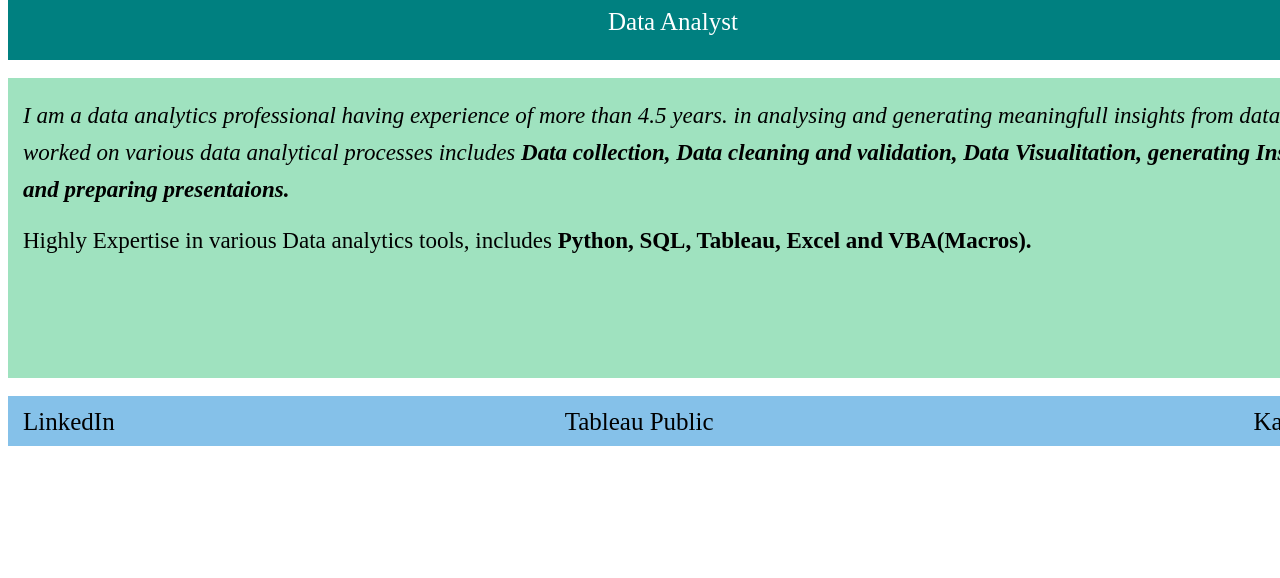
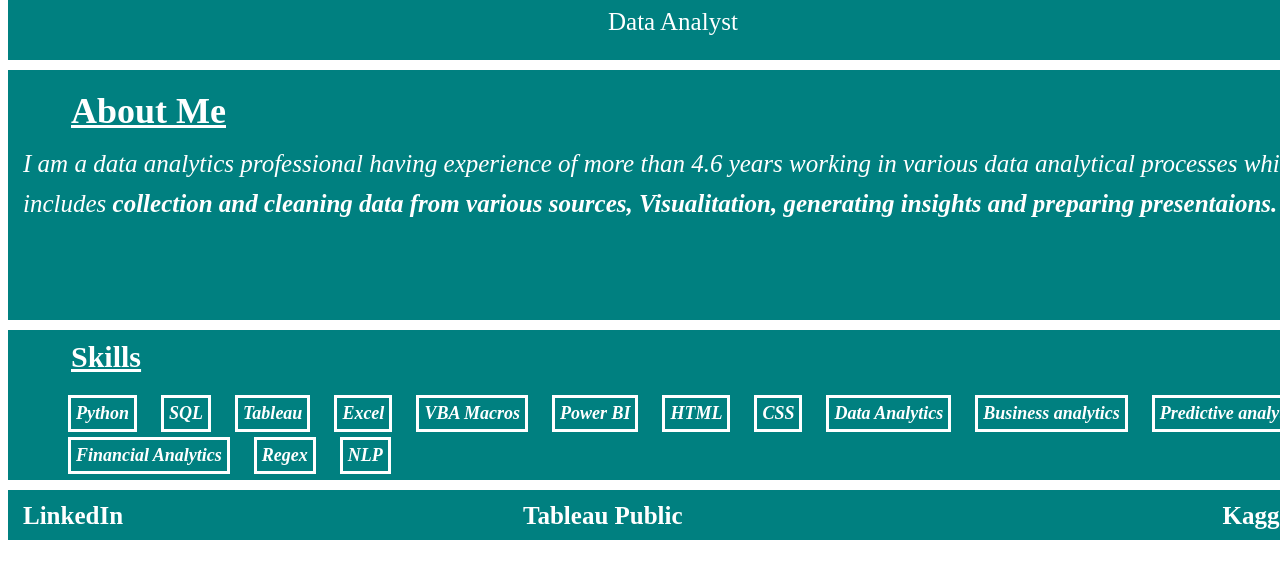
Before and after one commit to charansomagari/Charan.github.io, a plain HTML site: page index.html in a window 1280 px wide. Shown: the part 108-686 px from the top of the page. Drawn offline with Linux system fonts and the light colour scheme.

Commit message:
index.html

```diff
--- a/index.html
+++ b/index.html
@@ -2,13 +2,15 @@
 <html>
 
 <head>
-
+    <title>
+            Charan Kumar Reddy Portfolio
+    </title>
 
     <style>
 
         .title_container
         {
-            width: 1341px;
+            width: 1332px;
             height: 150px;
             background-color:  #008080;
             display: inline-flex;
@@ -19,8 +21,10 @@
 
         .title_container:hover
         {
-            box-shadow: inset 1341px 0 0 0 #FF7F50 ;
+            box-shadow: inset 1332px 0 0 0 #FF7F50
+ ;
         }
+
         .name
         {
             font-size: 50px;
@@ -41,45 +45,119 @@
 
         }
 
-        .experience_container
+        .exp_skills_container
+
         {
-            width: 1341px;
-            height: 300px;
-            background-color: 	#9FE2BF ;
             display: inline-flex;
             flex-direction: column;
+            width: 1332px;
+            background-color: #008080;
+            height: 250px;
+            margin-top: 10px;
+            color: white;
+            transition: box-shadow .3s ease-in-out, color .3s ease-in-out;
 
         }
+
+        .exp_skills_container:hover
+        {
+            box-shadow: inset 1332px 0 0 0 #FF7F50;
+            color : white;
+        }
+
+        .about_me
+        {
+            font-size: 36px;
+
+            font-style: normal;
+            margin-top: 20px;
+            margin-left: 63px;
+            font-weight: bold;
+
+        }
+
+
+
         .ec_first
         {
-            font-size: 23px;
+            font-size: 25px;
             font-family: "Times New Roman", Times, serif;
             font-style: italic;
             margin-left: 15px;
-            margin-top: 20px;
+            margin-top: 12px;
             line-height: 1.6;
+        }
+
+        .skills
+        {
+
+            display: inline-flex;
+            flex-direction: column;
+            background-color: #008080;
+            width: 1332px;
+            height: 150px;
+            margin-top: 10px;
+            transition: box-shadow .3s ease-in-out;
+        }
+        .skills:hover
+        {
+            box-shadow: inset 1332px 0 0 0 #FF7F50;
+        }
+
+        .skill
+        {
+            font-size: 30px;
+            color: white;
+            font-style: normal;
+            margin-top: 10px;
+            margin-left: 63px;
+            font-weight: bold;
 
         }
 
-        .ec_second
+
+
+        .box_con ul li
         {
-            font-size: 23px;
-            font-family: "Times New Roman", Times, serif;
-            font-style:normal;
-            margin-left: 15px;
-            margin-top: 15px;
-            line-height: 1.6;
+            color: white;
+            margin-left: 20px;
+            margin-top: 5px;
+            list-style: none;
+            font-size: 18px;
+            font-style: italic;
+            font-weight: bold;
+            border: 3px solid white;
+            padding: 5px;
+            text-align: center;
+            display: inline-flex;
+            flex-direction: row;
         }
+
+
+
+
+
+
 
         .portfolio_links
         {
-            width: 1341px;
+            width: 1332px;
             height: 50px;
             display: inline-flex;
             flex-direction: row;
-            background-color: #85C1E9 ;
+            background-color: #008080 ;
+            transition: box-shadow .3s ease-in-out;
+            margin-top: 10px;
+            color: white;
+            font-weight: bold;
+        }
 
+        .portfolio_links:hover
+
+        {
+            box-shadow: inset 1332px 0 0 0 #FF7F50;
         }
+
         .lkd
         {
             margin-top: 12px;
@@ -90,19 +168,19 @@
         .lkd a
         {
             text-decoration: none;
-            color: black;
+            color: white;
         }
         .tbl
         {
             margin-top: 12px;
             font-size: 25px;
-            margin-left: 450px;
+            margin-left: 400px;
 
         }
         .tbl a
         {
             text-decoration: none;
-            color: black;
+            color: white;
         }
         .kgl
         {
@@ -114,14 +192,16 @@
         .kgl a
         {
             text-decoration: none;
-            color: black;
+            color: white;
         }
+
     </style>
 
 </head>
 
 
 <body>
+
 
     <div class="title_container">
         <div class="name">
@@ -133,26 +213,61 @@
         </div>
     </div>
 
-<br/>
-<br/>
 
-    <div class="experience_container">
+
+<div class = "exp_skills_container">
+
+
+
+        <div class ="about_me">
+            <u>About Me </u>
+        </div>
 
         <div class="ec_first">
-            I am a data analytics professional having experience of more than 4.5 years.
-            in analysing and generating meaningfull insights from data, worked on various data analytical
-            processes includes <strong> Data collection, Data cleaning and validation, Data Visualitation,
-            generating Insights and preparing presentaions.</strong>
+
+
+            I am a data analytics professional having experience of more than 4.6 years
+            working in various data analytical processes which includes
+            <strong> collection and cleaning data from various sources, Visualitation, generating insights
+                and preparing presentaions.
+            </strong>
         </div>
 
-        <div class="ec_second">
-            Highly Expertise in various Data analytics tools, includes <strong> Python, SQL, Tableau, Excel and VBA(Macros).</strong>
-        </div>
+
+
+</div>
+
+
+
+
+<div class = "skills">
+
+    <div class="skill">
+        <u>Skills</u>
     </div>
 
+    <div class = "box_con">
+        <ul>
 
-<br/>
-<br/>
+                <li>Python</li>
+                <li>SQL</li>
+                <li>Tableau</li>
+                <li>Excel</li>
+                <li>VBA Macros</li>
+                <li>Power BI</li>
+                <li>HTML</li>
+                <li>CSS</li>
+                <li>Data Analytics</li>
+                <li>Business analytics</li>
+                <li>Predictive analytics</li>
+                <li>Financial Analytics</li>
+                <li>Regex</li>
+                <li>NLP</li>
+        </ul>
+    </div>
+
+</div>
+
 
     <div class ="portfolio_links">
 
@@ -179,6 +294,9 @@
     </div>
 
 
+
+
+
 </body>
 
 </html>
```
